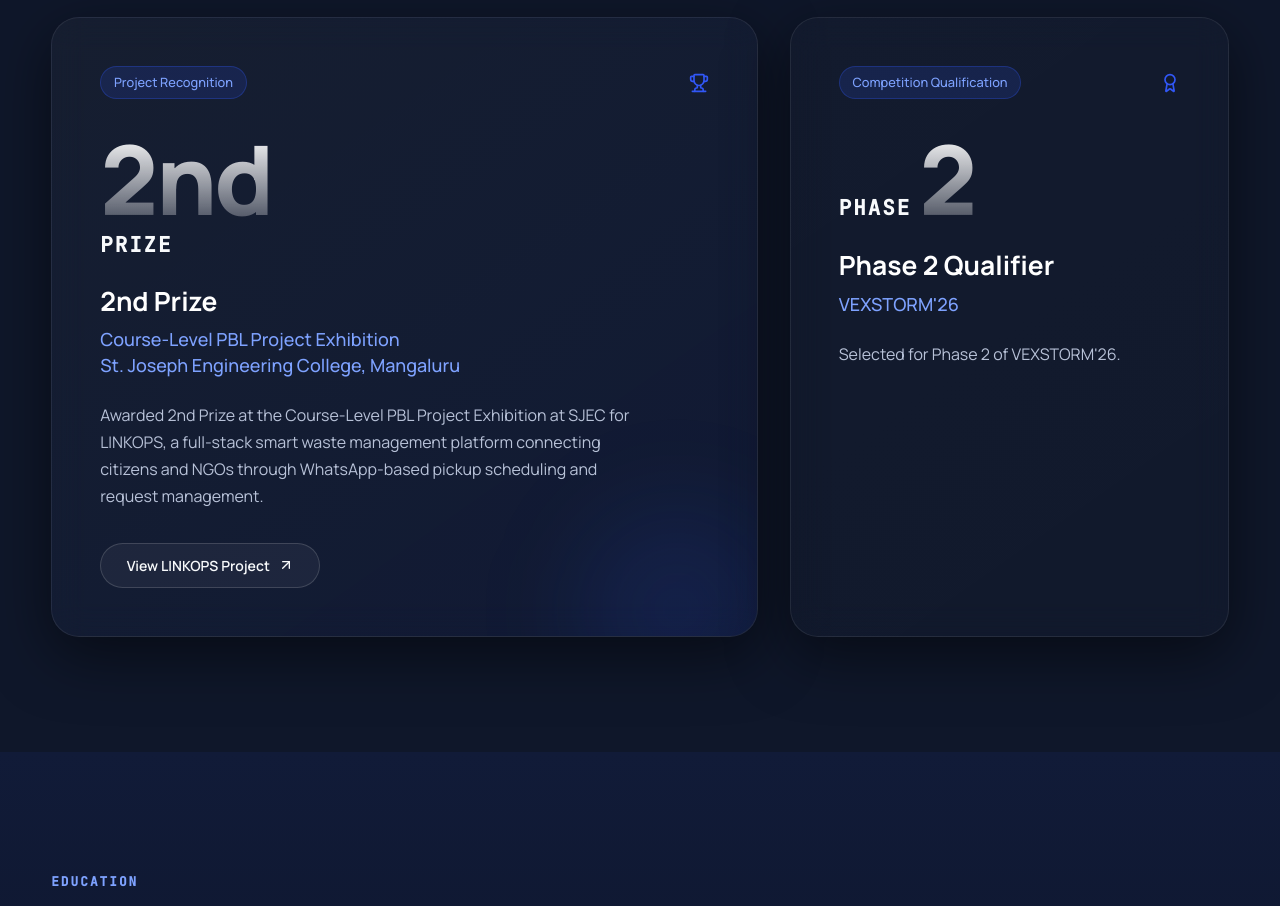
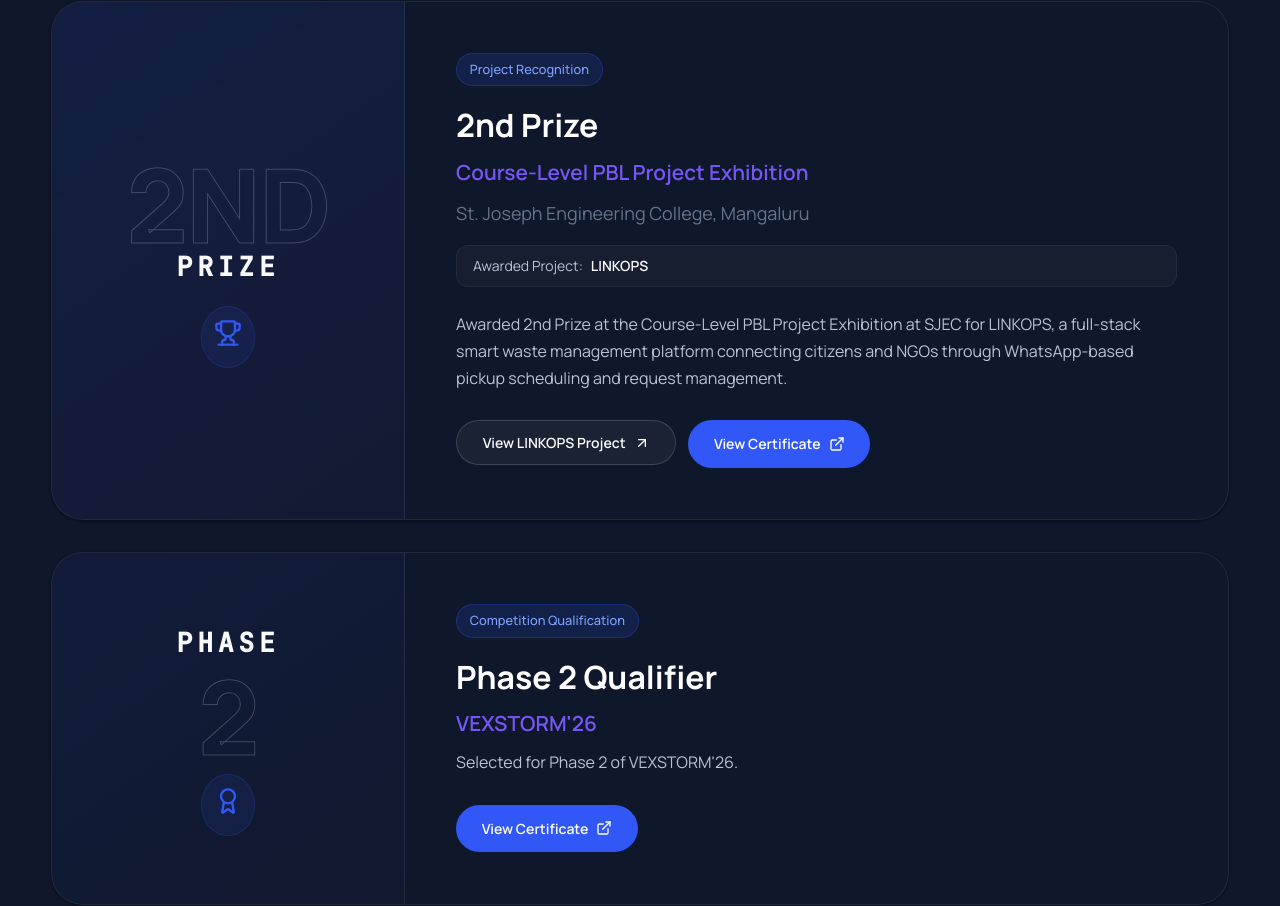
Before and after one commit to AmruthkiranNM/Portfolio, a React (Vite) app: page / in a window 1280 px wide. Shown: the part 8104-9010 px from the top of the page. Built offline with nearby package versions, Linux system fonts and the light colour scheme.

Commit message:
improved achievement section

```diff
--- a/src/data/portfolioData.js
+++ b/src/data/portfolioData.js
@@ -291,6 +291,7 @@
     highlight: "2nd",
     description:
       "Awarded 2nd Prize at the Course-Level PBL Project Exhibition at SJEC for LINKOPS, a full-stack smart waste management platform connecting citizens and NGOs through WhatsApp-based pickup scheduling and request management.",
+    certificateUrl: "https://drive.google.com/file/d/18rf1zz4NGGesCXbvdaTKdxh3JXHHgI_f/view?usp=drive_link", // TODO: Add certificate link if available
   },
   {
     id: 2,
@@ -301,6 +302,7 @@
     category: "Competition Qualification",
     highlight: "Phase 2",
     description: "Selected for Phase 2 of VEXSTORM'26.",
+    certificateUrl: "https://drive.google.com/file/d/1v_yH-lZlqIzYqTK2KBwpVt8TenJNcOy6/view?usp=drive_link", // TODO: Add certificate link if available
   },
 ];
 
@@ -353,13 +355,13 @@
     title: "Privacy and Security in Online Social Media",
     platform: "NPTEL",
     institution: "IIT Hyderabad",
-    credentialUrl: "", // TODO: Add credential URL if available
+    credentialUrl: "https://drive.google.com/file/d/14nCL4AVoJOS5uBsf28luEJWUh7T7ublE/view?usp=drive_link", // TODO: Add credential URL if available
   },
   {
     title: "The Complete Web Development Bootcamp",
     platform: "Udemy",
     institution: "",
-    credentialUrl: "", // TODO: Add credential URL if available
+    credentialUrl: "https://drive.google.com/file/d/19M27SudDr68XF6uo6q08MCmS5vZj69u6/view?usp=drive_link", // TODO: Add credential URL if available
   },
   {
     title: "Mastering Data Structures & Algorithms in C/C++",
--- a/src/sections/Achievements.jsx
+++ b/src/sections/Achievements.jsx
@@ -1,5 +1,5 @@
 import { motion } from 'framer-motion';
-import { Trophy, Award, ArrowUpRight } from 'lucide-react';
+import { Trophy, Award, ArrowUpRight, ExternalLink } from 'lucide-react';
 import SectionHeading from '../components/SectionHeading';
 import { achievements } from '../data/portfolioData';
 
@@ -22,72 +22,107 @@
           description="Recognition earned through project development, problem-solving, and technical innovation."
         />
 
-        <div className="achievements__grid">
+        <div className="achievements__list">
           {/* Achievement 1: Primary (LINKOPS) */}
           <motion.div
-            className="achievements__card achievements__card--primary glass-card"
+            className="achievement-item"
             initial={{ opacity: 0, y: 30 }}
             whileInView={{ opacity: 1, y: 0 }}
             viewport={{ once: true, margin: '-60px' }}
             transition={{ duration: 0.5 }}
           >
-            <div className="achievements__content">
-              <div className="achievements__header">
-                <span className="tag">{achievements[0].category}</span>
-                <Trophy size={20} className="accent-text" />
+            {/* LEFT VISUAL PANEL */}
+            <div className="achievement-item__visual achievement-item__visual--primary">
+              <div className="achievement-item__highlight-wrapper">
+                <span className="achievement-item__highlight">{achievements[0].highlight}</span>
+                <span className="achievement-item__highlight-label">PRIZE</span>
+              </div>
+              <div className="achievement-item__icon">
+                <Trophy size={28} className="accent-text" />
+              </div>
+              <div className="achievement-item__glow"></div>
             </div>
 
-              <div className="achievements__highlight-wrapper">
-                <span className="achievements__highlight">{achievements[0].highlight}</span>
-                <span className="achievements__highlight-label">PRIZE</span>
+            {/* RIGHT CONTENT PANEL */}
+            <div className="achievement-item__content">
+              <span className="tag">{achievements[0].category}</span>
+
+              <h3 className="achievement-item__title">{achievements[0].title}</h3>
+              <p className="achievement-item__event">{achievements[0].event}</p>
+              <p className="achievement-item__institution">{achievements[0].organization}</p>
+
+              <div className="achievement-item__project">
+                <span className="achievement-item__project-label">Awarded Project:</span>
+                <span className="achievement-item__project-name">{achievements[0].project}</span>
               </div>
 
-              <h3 className="achievements__title">{achievements[0].title}</h3>
-              <p className="achievements__event">
-                {achievements[0].event} <br/>
-                <span className="text-muted">{achievements[0].organization}</span>
-              </p>
-
-              <p className="achievements__description">
+              <p className="achievement-item__description">
                 {achievements[0].description}
               </p>
 
+              <div className="achievement-item__actions">
                 <button
                   onClick={(e) => scrollToProject(e, 'project-linkops')}
-                className="btn btn-secondary achievements__action"
+                  className="btn btn-secondary achievement-item__action"
                 >
                   View LINKOPS Project <ArrowUpRight size={16} />
                 </button>
+                {achievements[0].certificateUrl && (
+                  <a
+                    href={achievements[0].certificateUrl}
+                    target="_blank"
+                    rel="noopener noreferrer"
+                    className="btn btn-primary achievement-item__action"
+                  >
+                    View Certificate <ExternalLink size={16} />
+                  </a>
+                )}
               </div>
-            {/* Background glow decoration */}
-            <div className="achievements__glow"></div>
+            </div>
           </motion.div>
 
           {/* Achievement 2: Secondary (VEXSTORM) */}
           <motion.div
-            className="achievements__card achievements__card--secondary glass-card"
+            className="achievement-item"
             initial={{ opacity: 0, y: 30 }}
             whileInView={{ opacity: 1, y: 0 }}
             viewport={{ once: true, margin: '-60px' }}
             transition={{ duration: 0.5, delay: 0.2 }}
           >
-            <div className="achievements__content">
-              <div className="achievements__header">
-                <span className="tag">{achievements[1].category}</span>
-                <Award size={20} className="accent-text" />
+            {/* LEFT VISUAL PANEL */}
+            <div className="achievement-item__visual achievement-item__visual--secondary">
+              <div className="achievement-item__highlight-wrapper">
+                <span className="achievement-item__highlight-label">PHASE</span>
+                <span className="achievement-item__highlight">{achievements[1].highlight.split(' ')[1]}</span>
+              </div>
+              <div className="achievement-item__icon">
+                <Award size={28} className="accent-text" />
+              </div>
             </div>
 
-              <div className="achievements__highlight-wrapper achievements__highlight-wrapper--secondary">
-                <span className="achievements__highlight-label">PHASE</span>
-                <span className="achievements__highlight">{achievements[1].highlight.split(' ')[1]}</span>
-              </div>
+            {/* RIGHT CONTENT PANEL */}
+            <div className="achievement-item__content">
+              <span className="tag">{achievements[1].category}</span>
 
-              <h3 className="achievements__title">{achievements[1].title}</h3>
-              <p className="achievements__event">{achievements[1].event}</p>
+              <h3 className="achievement-item__title">{achievements[1].title}</h3>
+              <p className="achievement-item__event">{achievements[1].event}</p>
 
-              <p className="achievements__description">
+              <p className="achievement-item__description">
                 {achievements[1].description}
               </p>
+
+              {achievements[1].certificateUrl && (
+                <div className="achievement-item__actions">
+                  <a
+                    href={achievements[1].certificateUrl}
+                    target="_blank"
+                    rel="noopener noreferrer"
+                    className="btn btn-primary achievement-item__action"
+                  >
+                    View Certificate <ExternalLink size={16} />
+                  </a>
+                </div>
+              )}
             </div>
           </motion.div>
         </div>
--- a/src/styles/components.css
+++ b/src/styles/components.css
@@ -1511,135 +1511,202 @@
   overflow: hidden;
 }
 
-/* Faint decorative background line */
-.achievements::before {
-  content: "";
-  position: absolute;
-  top: 0;
-  left: 0;
-  right: 0;
-  height: 1px;
-  background: linear-gradient(90deg, transparent, var(--border-medium), transparent);
-}
-
-.achievements__grid {
+.achievements .section-heading {
+  margin-bottom: var(--space-2xl);
+}
+
+.achievements .section-heading__desc {
+  max-width: 620px;
+}
+
+.achievements__list {
+  display: flex;
+  flex-direction: column;
+  gap: var(--space-xl);
+}
+
+.achievement-item {
   display: grid;
   grid-template-columns: 1fr;
-  gap: var(--space-xl);
-  align-items: stretch;
-}
-
-@media (min-width: 900px) {
-  .achievements__grid {
-    grid-template-columns: 60% 1fr;
+  background: var(--bg-pure);
+  border: 1px solid var(--border-light);
+  border-radius: var(--radius-2xl);
+  overflow: hidden;
+  height: auto;
+  box-shadow: var(--shadow-sm);
+  transition: transform var(--transition-base), box-shadow var(--transition-base);
+}
+
+@media (min-width: 768px) {
+  .achievement-item {
+    grid-template-columns: minmax(220px, 0.30fr) minmax(0, 0.70fr);
   }
 }
 
-.achievements__card {
-  position: relative;
-  padding: var(--space-2xl);
+.achievement-item:hover {
+  transform: translateY(-2px);
+  box-shadow: var(--shadow-md);
+}
+
+/* --- VISUAL PANEL --- */
+.achievement-item__visual {
+  position: relative;
   display: flex;
   flex-direction: column;
-  justify-content: space-between;
-  overflow: hidden;
-  border: 1px solid var(--border-light);
-  border-radius: var(--radius-xl);
-}
-
-.achievements__card--primary {
-  background: linear-gradient(145deg, rgba(255,255,255,0.03) 0%, rgba(49, 87, 246, 0.05) 100%);
-}
-
-.achievements__card--secondary {
-  background: linear-gradient(145deg, rgba(255,255,255,0.02) 0%, rgba(255,255,255,0.01) 100%);
-}
-
-.achievements__glow {
+  align-items: center;
+  justify-content: center;
+  padding: clamp(28px, 4vw, 56px);
+  min-height: 180px;
+  background: linear-gradient(145deg, rgba(49, 87, 246, 0.08), rgba(117, 87, 246, 0.02));
+  border-bottom: 1px solid var(--border-light);
+}
+
+@media (min-width: 768px) {
+  .achievement-item__visual {
+    border-bottom: none;
+    border-right: 1px solid var(--border-light);
+  }
+}
+
+.achievement-item__visual--primary {
+  background: linear-gradient(145deg, rgba(49, 87, 246, 0.12), rgba(117, 87, 246, 0.04));
+}
+
+.achievement-item__glow {
   position: absolute;
-  right: -10%;
-  bottom: -20%;
-  width: 300px;
-  height: 300px;
-  background: radial-gradient(circle, var(--accent-soft-blue) 0%, transparent 70%);
-  filter: blur(40px);
-  z-index: 0;
+  inset: 0;
+  background: radial-gradient(circle at center, rgba(49, 87, 246, 0.15) 0%, transparent 70%);
+  filter: blur(20px);
   pointer-events: none;
-}
-
-.achievements__content {
-  position: relative;
-  z-index: 1;
-}
-
-.achievements__header {
-  display: flex;
-  justify-content: space-between;
-  align-items: center;
-  margin-bottom: var(--space-xl);
-}
-
-.achievements__header .tag {
-  background: var(--accent-soft-blue);
+  opacity: 0;
+  transition: opacity var(--transition-base);
+}
+
+.achievement-item:hover .achievement-item__glow {
+  opacity: 1;
+}
+
+.achievement-item__icon {
+  margin-top: var(--space-md);
+  color: #7EA2FF;
+  background: rgba(49, 87, 246, 0.1);
+  padding: 12px;
+  border-radius: 50%;
+  border: 1px solid rgba(49, 87, 246, 0.2);
+  transition: transform var(--transition-base);
+}
+
+.achievement-item:hover .achievement-item__icon {
+  transform: scale(1.1);
+}
+
+.achievement-item__highlight-wrapper {
+  display: flex;
+  flex-direction: column;
+  align-items: center;
+  text-align: center;
+}
+
+.achievement-item__highlight {
+  font-family: var(--font-sans);
+  font-size: clamp(4.5rem, 8vw, 8rem);
+  font-weight: 800;
+  line-height: 1;
+  color: transparent;
+  -webkit-text-stroke: 1px rgba(255, 255, 255, 0.2);
+  letter-spacing: -2px;
+  text-transform: uppercase;
+  margin-bottom: -10px;
+}
+
+.achievement-item__highlight-label {
+  font-family: var(--font-mono);
+  font-size: var(--fs-xl);
+  color: var(--accent);
+  letter-spacing: 0.18em;
+  font-weight: 700;
+  text-transform: uppercase;
+}
+
+/* --- CONTENT PANEL --- */
+.achievement-item__content {
+  padding: clamp(28px, 4vw, 56px);
+  display: flex;
+  flex-direction: column;
+  justify-content: flex-start;
+  min-width: 0;
+}
+
+.achievement-item__content .tag {
+  align-self: flex-start;
+  background: rgba(49, 87, 246, 0.15);
   color: #7EA2FF;
   border: 1px solid rgba(49, 87, 246, 0.3);
-}
-
-.achievements__highlight-wrapper {
+  font-weight: 500;
+  margin-bottom: 20px;
+}
+
+.achievement-item__title {
+  font-size: clamp(1.5rem, 3vw, 2rem);
+  color: var(--text-heading);
+  font-weight: 700;
+  margin-bottom: 10px;
+  line-height: 1.2;
+}
+
+.achievement-item__event {
+  font-size: var(--fs-lg);
+  color: var(--accent-secondary);
+  font-weight: 600;
+  margin-bottom: 8px;
+}
+
+.achievement-item__institution {
+  font-size: var(--fs-md);
+  color: var(--text-muted);
   margin-bottom: var(--space-md);
-  display: flex;
-  flex-direction: column;
-}
-
-.achievements__highlight-wrapper--secondary {
-  flex-direction: row;
-  align-items: baseline;
-  gap: var(--space-sm);
-}
-
-.achievements__highlight {
-  font-family: var(--font-sans);
-  font-size: clamp(4rem, 8vw, 6rem);
-  font-weight: 800;
-  line-height: 1;
-  background: linear-gradient(180deg, #FFFFFF 0%, rgba(255,255,255,0.2) 100%);
-  -webkit-background-clip: text;
-  -webkit-text-fill-color: transparent;
-  background-clip: text;
-  letter-spacing: -2px;
-}
-
-.achievements__highlight-label {
-  font-family: var(--font-mono);
-  font-size: var(--fs-lg);
-  color: var(--accent);
-  letter-spacing: 2px;
+}
+
+.achievement-item__project {
+  display: flex;
+  align-items: center;
+  flex-wrap: wrap;
+  gap: 8px;
+  margin-bottom: 24px;
+  background: rgba(255, 255, 255, 0.03);
+  padding: 8px 16px;
+  border-radius: var(--radius-md);
+  border: 1px solid rgba(255, 255, 255, 0.05);
+}
+
+.achievement-item__project-label {
+  font-size: var(--fs-sm);
+  color: var(--text-secondary);
+}
+
+.achievement-item__project-name {
+  font-size: var(--fs-sm);
+  color: var(--text-primary);
   font-weight: 600;
-  text-transform: uppercase;
-}
-
-.achievements__title {
-  font-size: var(--fs-xl);
-  color: var(--text-heading);
-  margin-bottom: var(--space-xs);
-  font-weight: 700;
-}
-
-.achievements__event {
-  font-size: var(--fs-md);
-  color: #7EA2FF;
-  margin-bottom: var(--space-lg);
-  font-weight: 500;
-  line-height: 1.4;
-}
-
-.achievements__description {
+}
+
+.achievement-item__description {
   color: var(--text-secondary);
   font-size: var(--fs-base);
-  margin-bottom: var(--space-xl);
-  max-width: 90%;
-}
-
-.achievements__action {
+  line-height: 1.7;
+  max-width: 850px;
+  margin-bottom: 28px;
+  overflow-wrap: anywhere;
+}
+
+.achievement-item__actions {
+  display: flex;
+  flex-wrap: wrap;
+  gap: 12px;
+  margin-top: auto;
+}
+
+.achievement-item__action {
+  /* Ensure buttons don't stretch */
   align-self: flex-start;
-  margin-top: auto;
-}
+}
```
Lines whose indentation alone changed are shown as unchanged.
